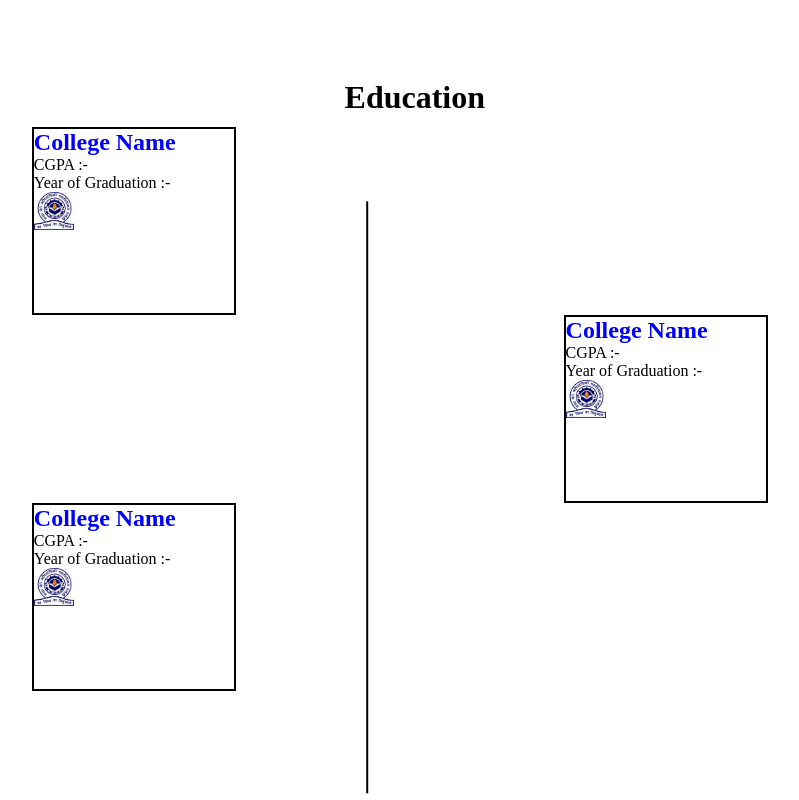
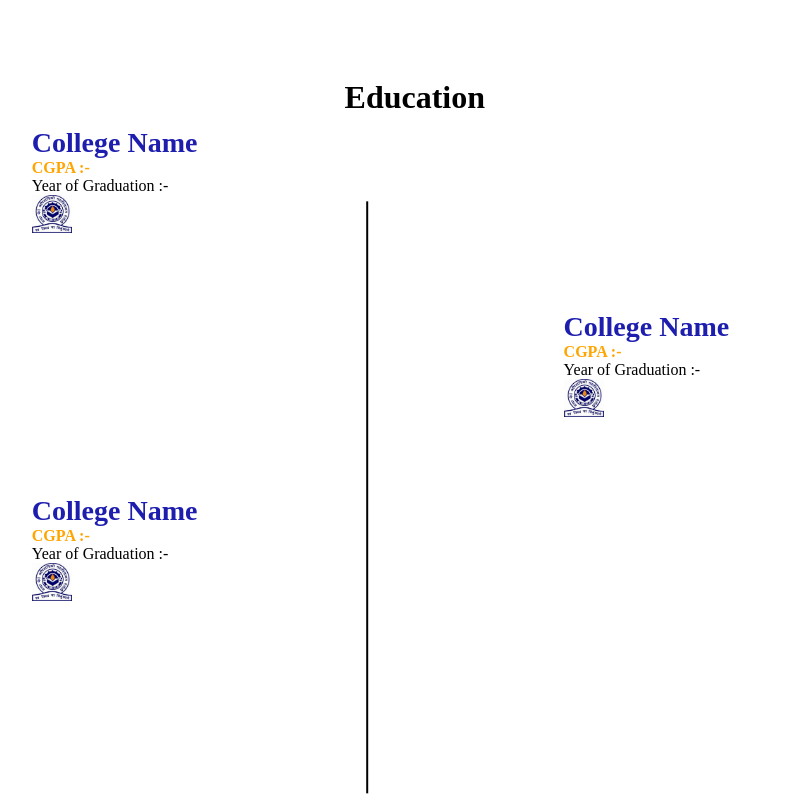
Before and after one commit to Rajrupa123/GDSC_Hacktoberfest_Portfolio, a plain HTML site: page index.html in a window 1280 px wide. Shown: the part 1420-2220 px from the top of the page, without its empty margins (238-1037 px from the left). Drawn offline with Linux system fonts and the light colour scheme.

Commit message:
Fourth Commit

```diff
--- a/index.css
+++ b/index.css
@@ -108,7 +108,7 @@ header h1 {
     position: relative;
 }
 .boxes{
-    border: 2px solid;
+
     height: 23vh;
     width: 23%;
     position: relative;
@@ -187,12 +187,12 @@ header img {
     top: 55vh;
     left: 45%;
 }
-#college-name{
-    color: blue;
+#college-name, #program{
+    color: #1e1eae;
     font-weight: bold;
-
-    font-size: 3vh;
+    font-size: 3.5vh;
 }
-#cgpa{
-
+#cgpa , #month{
+    color: orange;
+    font-weight: bold;
 }
```
